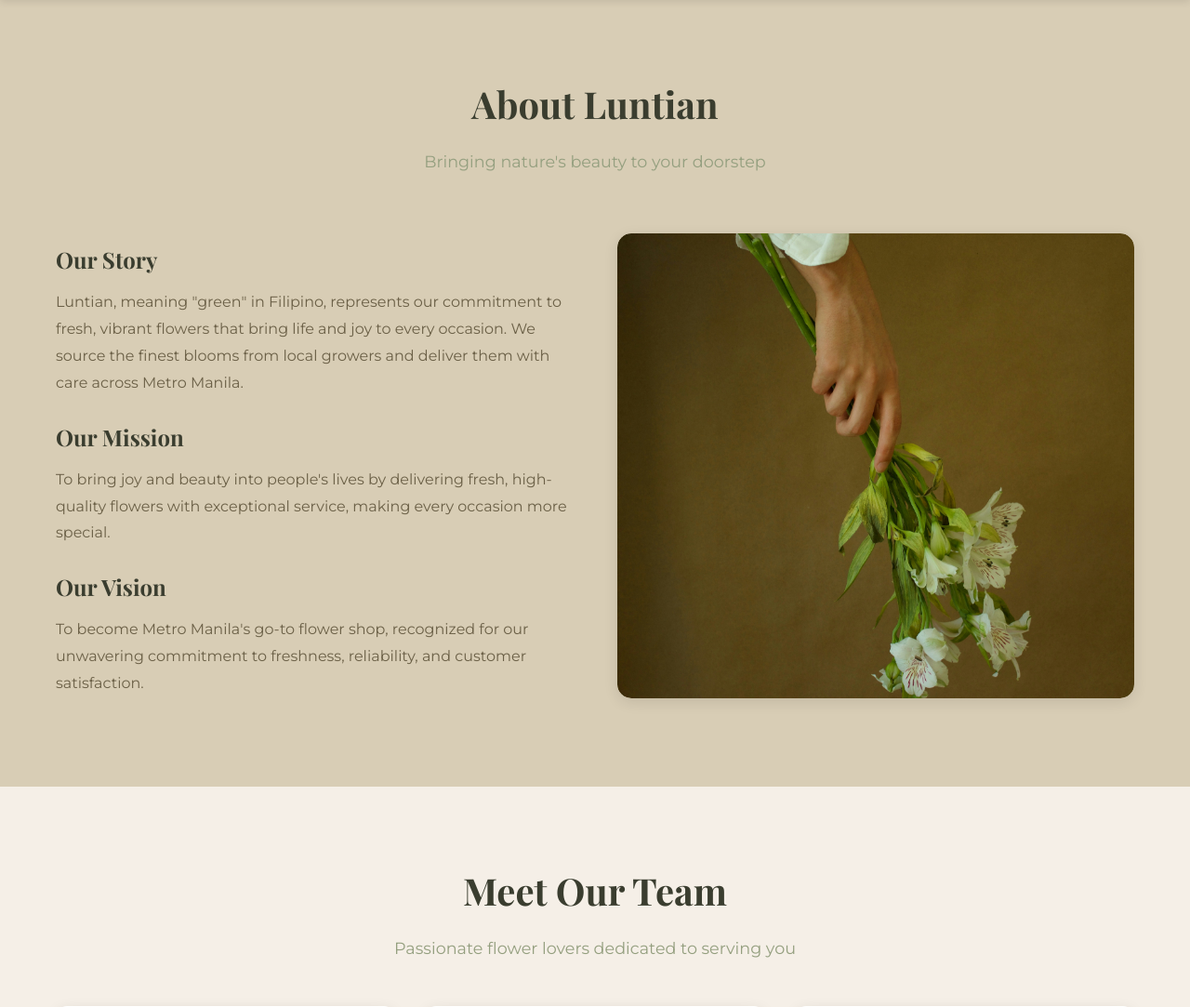
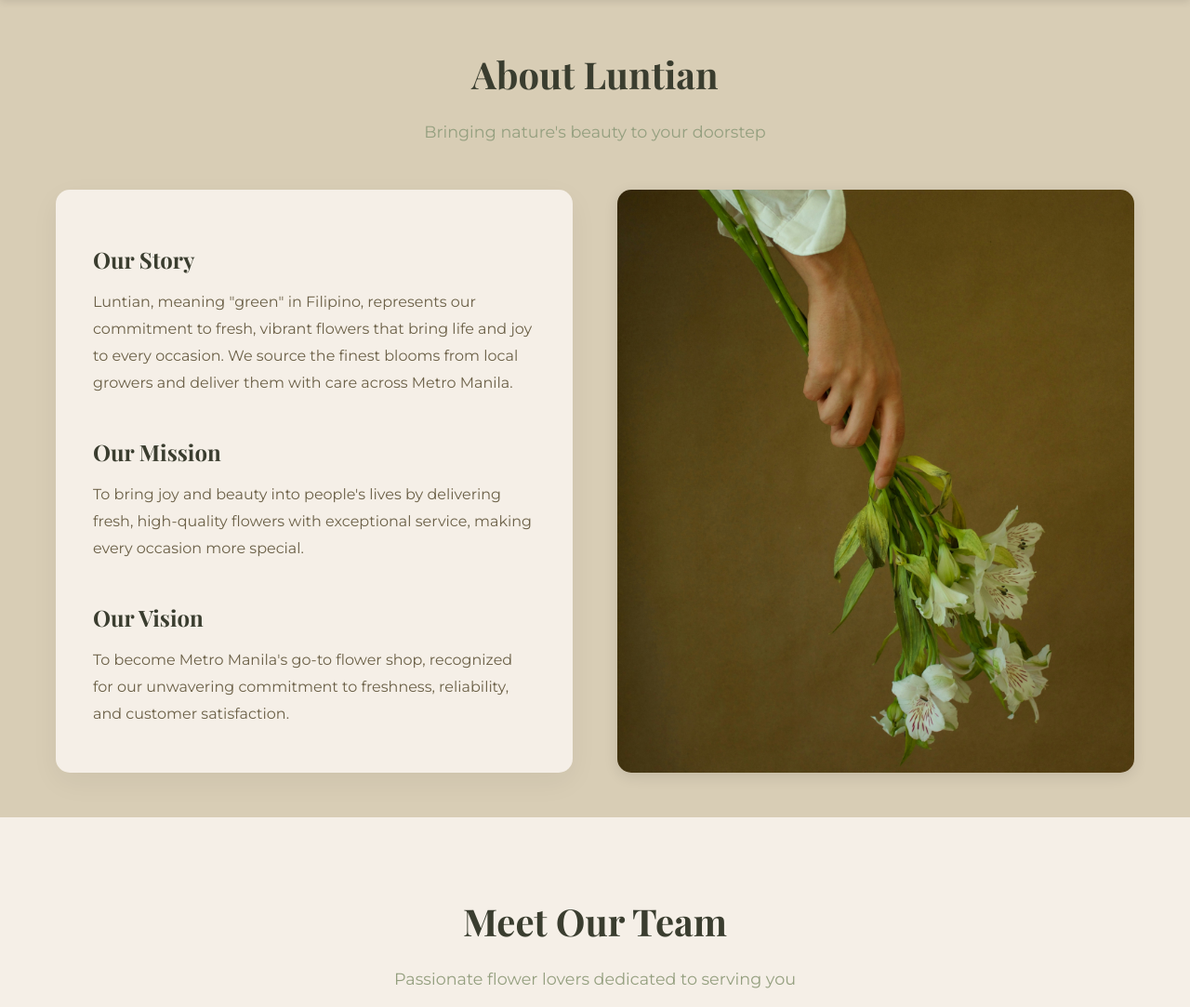
Before and after one commit to Beybella/Luntian-Website-Phase-3, a PHP site: page /about.php in a window 1280 px wide. Shown: the part 100-1183 px from the top of the page at 93% size. Run offline with PHP 8.4, Linux system fonts and the light colour scheme.

Commit message:
rearranged About us page

```diff
--- a/about.php
+++ b/about.php
@@ -11,18 +11,24 @@
             <p>Bringing nature's beauty to your doorstep</p>
         </div>
         <div class="about-content">
-                <div class="about-text">
+            <div class="about-text about-card">
+                <div class="content-block">
                     <h3>Our Story</h3>
                     <p>Luntian, meaning "green" in Filipino, represents our commitment to fresh, vibrant flowers that bring life and joy to every occasion. We source the finest blooms from local growers and deliver them with care across Metro Manila.</p>
+                </div>
 
+                <div class="content-block">
                     <h3>Our Mission</h3>
                     <p>To bring joy and beauty into people's lives by delivering fresh, high-quality flowers with exceptional service, making every occasion more special.</p>
+                </div>
 
+                <div class="content-block">
                     <h3>Our Vision</h3>
                     <p>To become Metro Manila's go-to flower shop, recognized for our unwavering commitment to freshness, reliability, and customer satisfaction.</p>
                 </div>
+            </div>
             <div class="about-real-image">
-                    <img src="assets/ABOUTUSPIC.jpg" alt="Luntian Flower Shop" class="about-real-image">
+                <img src="assets/ABOUTUSPIC.jpg" alt="Luntian Flower Shop" class="about-image-element">
             </div>
         </div>
     </div>
--- a/style.css
+++ b/style.css
@@ -256,66 +256,69 @@ h3 {
 
 /* About Section */
 .about {
-    padding: 5rem 0;
-    background-color: var(--sand);
+    padding: 3rem 0 !important;
+    background-color: var(--sand) !important;
 }
 
 .about-content {
     display: grid;
     grid-template-columns: 1fr 1fr;
     gap: 3rem;
-    align-items: center;
-}
-
-.about-text h3 {
-    color: var(--olivewood);
-    margin-top: 1.5rem;
-    margin-bottom: 0.8rem;
-}
-
-.about-text p {
-    color: var(--bark);
-    margin-bottom: 1rem;
-    line-height: 1.8;
-}
-
-.about-image {
-    display: flex;
-    align-items: center;
+    align-items: stretch;
+}
+
+/* The Card Styling */
+.about-card {
+    background: var(--parchment);
+    padding: 2rem 2.5rem; /* Reduced from 3rem */
+    border-radius: 15px;
+    box-shadow: 0 10px 30px rgba(0, 0, 0, 0.05);
+    display: flex;
+    flex-direction: column;
     justify-content: center;
 }
 
+/* The Image Column Styling */
 .about-real-image {
     width: 100%;
-    display: flex;
-    align-items: center;
-    justify-content: center;
+    height: 100%; /* Forces container to fill the grid height */
     border-radius: 15px;
     overflow: hidden;
+    display: flex;
 }
 
 .about-real-image img {
     width: 100%;
-    height: 100%;
-    max-height: 500px;
-    object-fit: cover;
+    height: 100%; /* Forces image to fill container height */
+    object-fit: cover; /* Prevents stretching by cropping the edges instead */
     display: block;
-}
-
-.about-placeholder {
-    width: 100%;
-    height: 400px;
-    background: linear-gradient(135deg, var(--olive) 0%, var(--sage) 100%);
-    border-radius: 15px;
-    display: flex;
-    align-items: center;
-    justify-content: center;
-    font-size: 8rem;
+    box-shadow: 0 10px 30px rgba(0, 0, 0, 0.1);
+}
+
+/* Content Blocks inside the card */
+.content-block {
+    margin-bottom: 0.5px;
+}
+
+/* Team Section Background */
+.team {
+    padding: 5rem 0;
+    background-color: var(--parchment) !important;
+}
+
+/* Responsive fix for mobile */
+@media (max-width: 768px) {
+    .about-content {
+        grid-template-columns: 1fr;
+    }
+    .about-real-image {
+        height: 400px; /* Gives the image a fixed height when stacked on mobile */
+    }
 }
 
 /* Products Section */
 .products {
-    padding: 5rem 0;
+    padding: 3rem 0 !important;
     background-color: var(--parchment);
 }
 
@@ -1148,15 +1151,16 @@ h3 {
 
     .about-real-image {
         width: 100%;
-        order: 2;
+        height: 100%;
+        display: flex;
     }
 
     .about-real-image img {
         width: 100%;
-        height: auto;
-        max-height: 400px;
-        object-fit: cover;
+        height: 100%;
+        object-fit: cover; /* This is the secret: it fills the space without stretching the faces */
         border-radius: 15px;
+        display: block;
     }
 }
 
```
Lines whose indentation alone changed are shown as unchanged.
